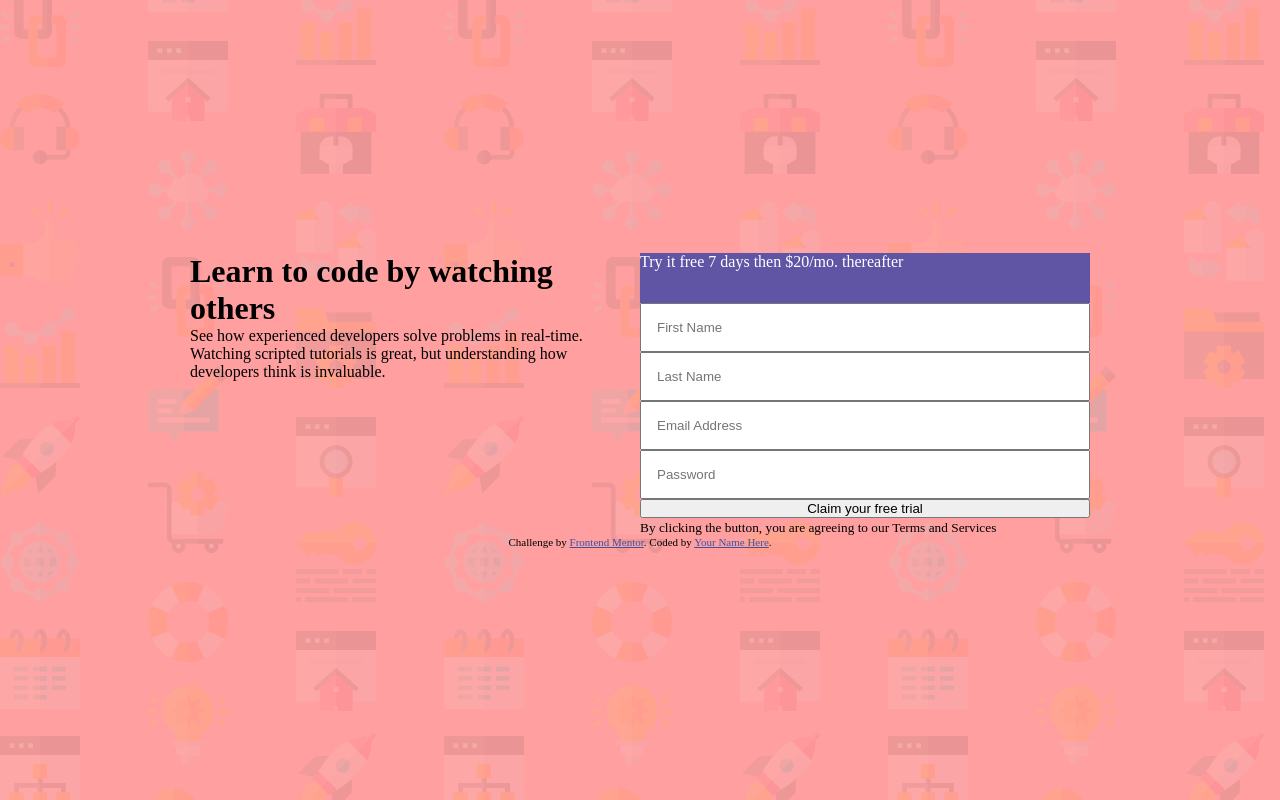
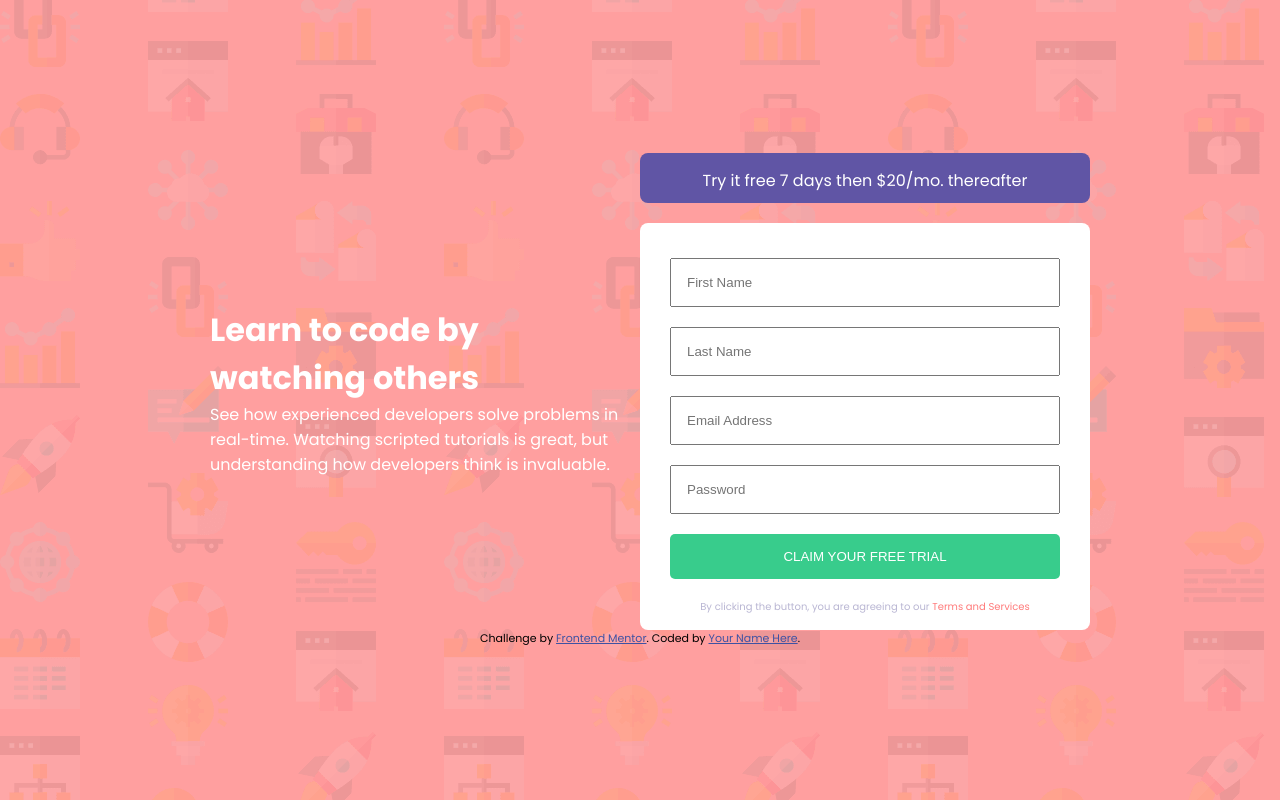
Before and after one commit to Sameermd16/Intro-component-with-sign-up-form, a plain HTML site: page index.html in a window 1280 px wide. Drawn offline with Linux system fonts and the light colour scheme.

Commit message:
html css

```diff
--- a/index.html
+++ b/index.html
@@ -28,7 +28,7 @@
           <input type="email" placeholder="Email Address">
           <input type="password" placeholder="Password">
           <button type="submit">Claim your free trial</button>
-          <small>  By clicking the button, you are agreeing to our <span>Terms and Services  </span>         </small>
+          <div class="termsconditions">  By clicking the button, you are agreeing to our <span>Terms and Services  </span>         </div>
         </form>
 
       </div>
--- a/style.css
+++ b/style.css
@@ -1,3 +1,8 @@
+@import url('https://fonts.googleapis.com/css2?family=Poppins:wght@400;500;600;700&display=swap');
+
+
+
+
 .attribution {
   font-size: 11px;
   text-align: center;
@@ -30,6 +35,8 @@ body{
     flex-direction: column;
     background: url(images/bg-intro-desktop.png);
     background-color: hsla(0, 100%, 74%, 0.72);
+    font-family: 'Poppins', sans-serif;
+
 }
 .main_container{
     display: grid;
@@ -39,17 +46,54 @@ body{
 .form_box_outer{
     display: flex;
     flex-direction: column;
+    gap: 20px;
 }
 .form_box_outer .offer_ad{
     height: 50px;
     color: white;
     background: var(--Blue);
+    /* margin: 15px 30px; */
+    padding: 15px;
+    text-align: center;
+    border-radius: 8px;
+    width: 100%;
 }
 .form_box_inner form input, button{
     display: block;
     width: 100%;
     outline: none;
 }
-.form_box_inner form input{
+.form_box_inner form input, button{
     padding: 15px;
+    margin: 20px 0;
 }
+.form_box_inner{
+    background-color: white;
+    padding: 15px 30px;
+    border-radius: 8px;
+}
+.text_box{
+    display: flex;
+    flex-direction: column;
+    align-items: center;
+    justify-content: center;
+    /* text-align: center; */
+    color: white;
+    padding: 20px;
+}
+.form_box_inner form button{
+    border-radius: 5px;
+    outline: none;
+    color: white;
+    background-color: var(--Green);
+    text-transform: uppercase;
+    border: none;
+}
+.termsconditions span {
+    color: var(--Red);
+}
+.termsconditions {
+    font-size: 10px;
+    text-align: center;
+    color: var(--Grayish-Blue);
+}
```
